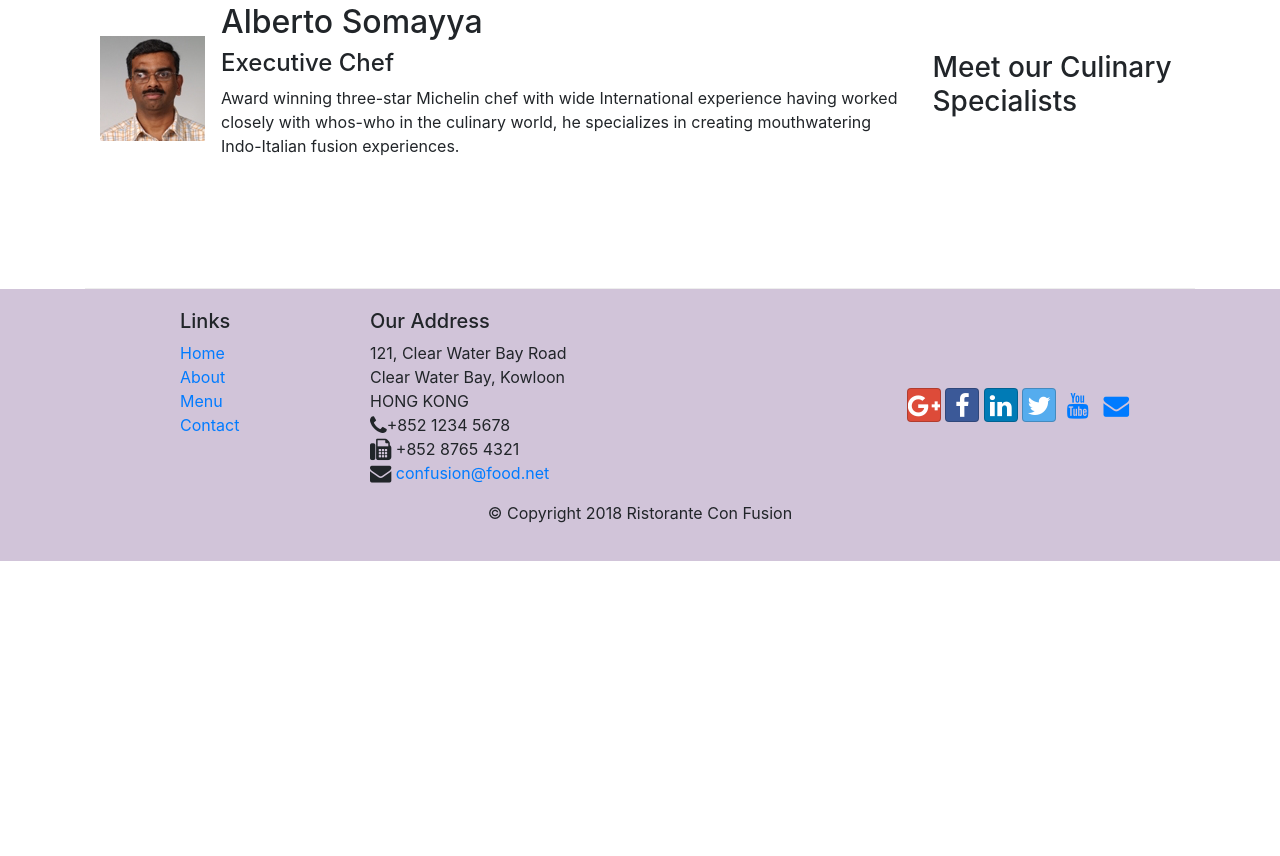
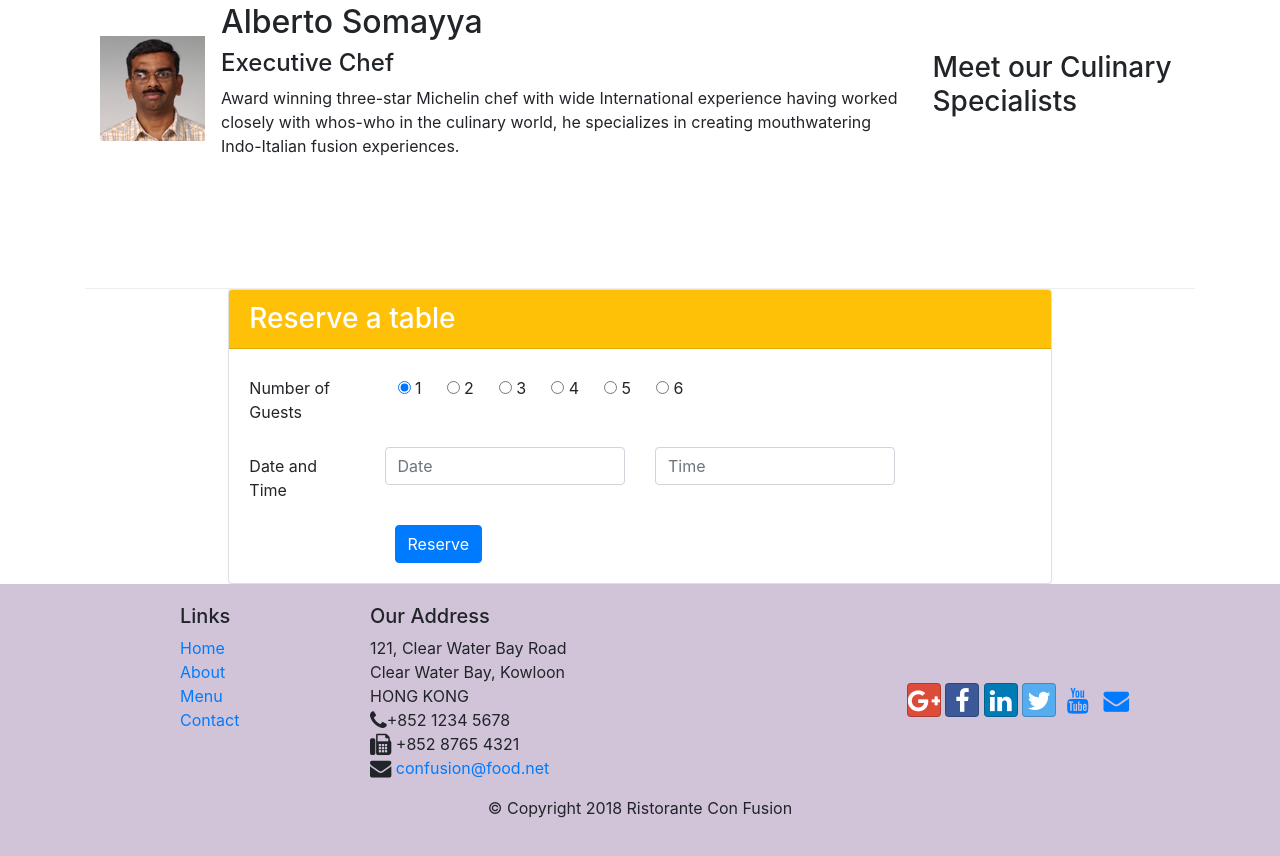
Before and after one commit to SchrOdinger11/webDevPractice, a website: page index.html in a window 1280 px wide. Shown: the part 1245-2101 px from the top of the page. Before the commit the page ends 1806 px from the top, so only its background shows below. Drawn offline with nearby package versions, Linux system fonts and the light colour scheme.

```diff
--- a/index.html
+++ b/index.html
@@ -45,6 +45,9 @@
                 <div class="col-12 col-sm align-self-center">
                     <img src="img/logo.png" class="img-fluid">
                 </div>
+                <div class="col-xs-12 col-md-2" style="margin-top: 10px;">
+                    <a href="#last-row" class="btn btn-block btn-warning"><strong>Reserve Table</strong></a>
+                </div>
             </div>
         </div>
     </header>
@@ -72,15 +75,48 @@
         </div>
 
 
+
+
+
+
+
+
+
+
+
         <div class="row row-content align-items-center">
             <div class="col-12 col-sm-4 col-md-3">
                 <h3>This Month's Promotions</h3>
             </div>
+
+
             <div class="col col-sm col-md">
-                <h2>Weekend Grand Buffet</h2>
-                <p>Featuring mouthwatering combinations with a choice of five different salads, six enticing appetizers, six main entrees and five choicest desserts. Free flowing bubbly and soft drinks. All for just $19.99 per person </p>
+                <h2>Weekend Grand Buffet <span class="badge badge-danger">New</span></h2>
+                <p class="d-none d-sm-block">Featuring mouthwatering combinations with a choice of five different salads, six enticing appetizers, six main entrees and five choicest desserts. Free flowing bubbly and soft drinks. All for just $19.99 per person </p>
             </div>
+            <img class="d-flex mr-3 img-thumbnail align-self-center" src="img/buffet.png" alt="Grand Buffet">
         </div>
+
+
+
+
+
+
+
+
+
+
+
+
+
+
+
+
+
+
+
+
+
 
         <div class="row row-content align-items-center">
             <div class="col-12 col-sm-4 order-sm-last col-md-3">
@@ -99,6 +135,86 @@
 
             </div>
         </div>
+    </div>
+
+    <div id="reservationtable" class="row-row-content align-items-center">
+
+     <div class="col-12 offset-0 col-md-8 offset-md-2">
+    <div class="card">
+        <h3 class="card-header bg-warning text-white">Reserve a table</h3>
+<div class="card-body">
+    <form>
+        <div class="form-group row " id="last-row">
+            <label for="firstname" class="col-md-2 col-form-label">Number of Guests</label>
+            <div class="col-md-10">
+                <div class="btn-group" data-toggle="buttons">
+                    <label class="btn  active">
+                        <input type="radio" name="rb" value="1" autocomplete="off" checked> 1
+                    </label>
+                    <label class="btn ">
+                        <input type="radio" name="rb" value="2" autocomplete="off"> 2
+                    </label>
+                    <label class="btn ">
+                        <input type="radio" name="rb" value="3" autocomplete="off"> 3
+                    </label>
+                    <label class="btn ">
+                        <input type="radio" name="rb" value="4" autocomplete="off"> 4
+                    </label>
+                    <label class="btn ">
+                        <input type="radio" name="rb" value="5" autocomplete="off"> 5
+                    </label>
+                    <label class="btn ">
+                        <input type="radio" name="rb" value="6" autocomplete="off"> 6
+                    </label>
+                </div>
+        </div>
+        </div>
+
+
+        <div class="form-group row">
+        <label for="lastname" class="col-md-2 col-form-label">Date and Time</label>
+
+        <div class="col-md-4">
+            <div class="input-group">
+
+                <input class="form-control" type="text" name="dateBooking" value="" placeholder="Date">
+            </div>
+
+        </div>
+
+        <div class="col-md-4">
+            <div class="input-group">
+
+                <input class="form-control" type="hour" name="hourBooking" value="" placeholder="Time">
+            </div>
+        </div>
+</div>
+        <div class="form-goup-row">
+            <div class="offset-md-2 col-md-10">
+                <button type="submit" class="btn btn-primary">Reserve</button>
+            </div>
+        </div>
+
+
+
+
+
+
+
+
+        </div>
+
+
+
+
+
+
+    </form>
+
+</div>
+   </div>
+    </div>
+
     </div>
 
     <footer class="footer" >
```
